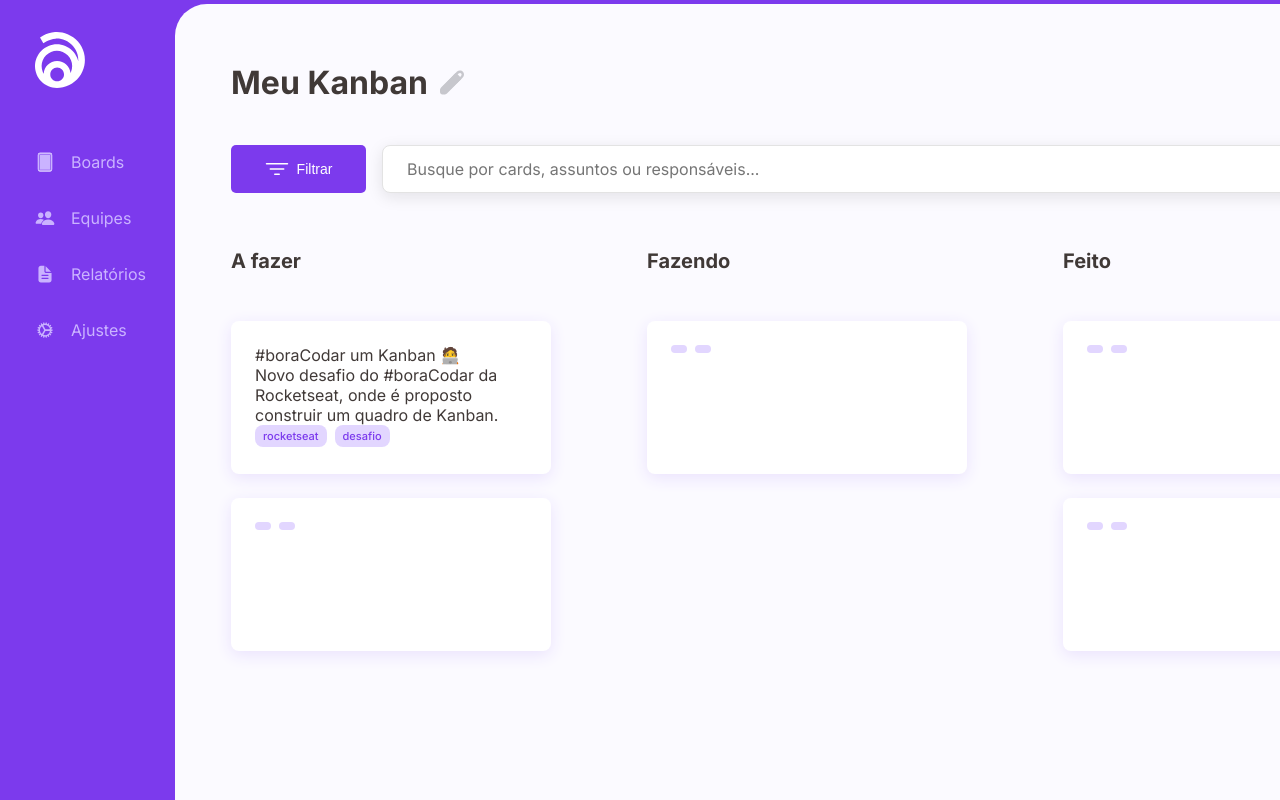
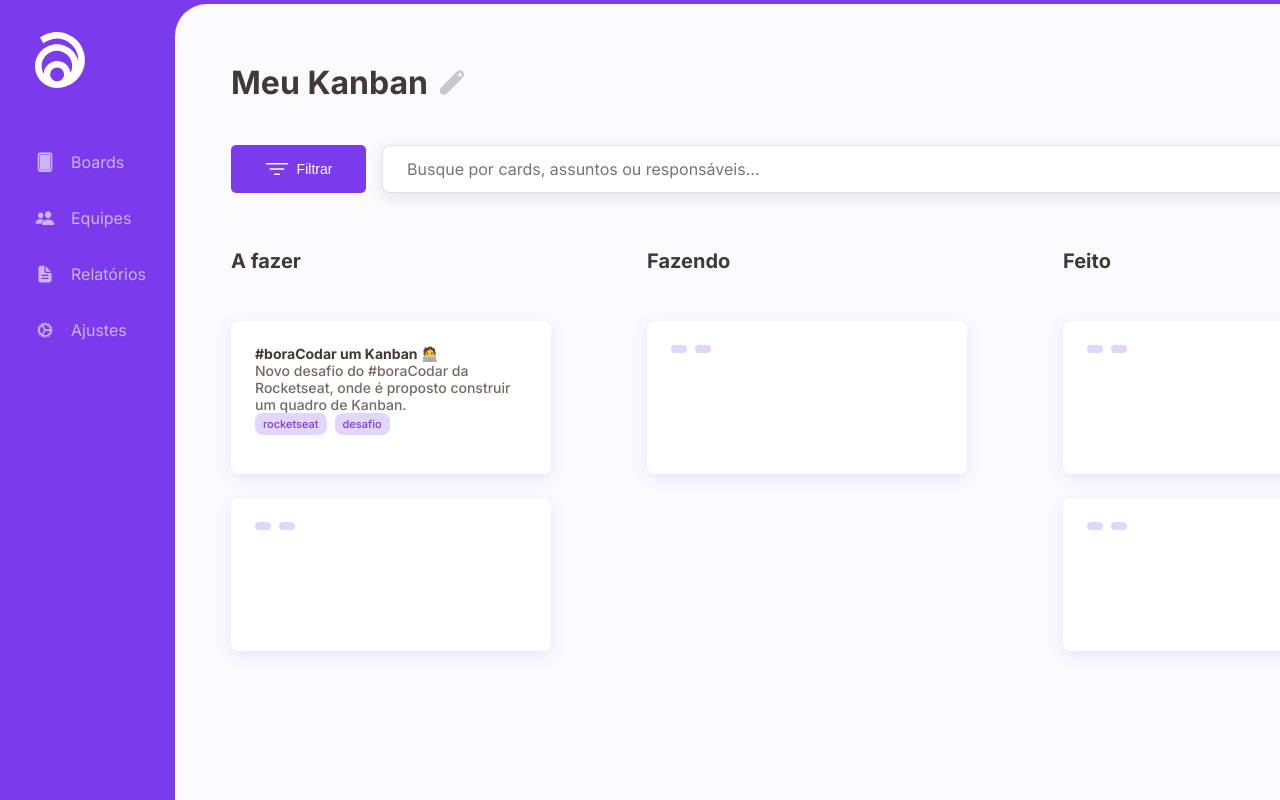
Before and after one commit to Guilherme-RNovaes/meu-kanban, a React (Create React App) app: page / in a window 1280 px wide. Shown: the top 800 px of the page. Built offline with nearby package versions, Linux system fonts and the light colour scheme.

Commit message:
Finalizando os estilos do card

```diff
--- a/src/components/Card/styles.css
+++ b/src/components/Card/styles.css
@@ -16,6 +16,17 @@
     gap: 10px;
 }
 
+.card-title {
+    font-weight: 700;
+    font-size: 14px;
+}
+
+.card-text {
+    font-weight: 500;
+    font-size: 14px;
+    color: #756966;
+}
+
 .hashtags {
     display: flex;
     align-items: flex-start;
```
